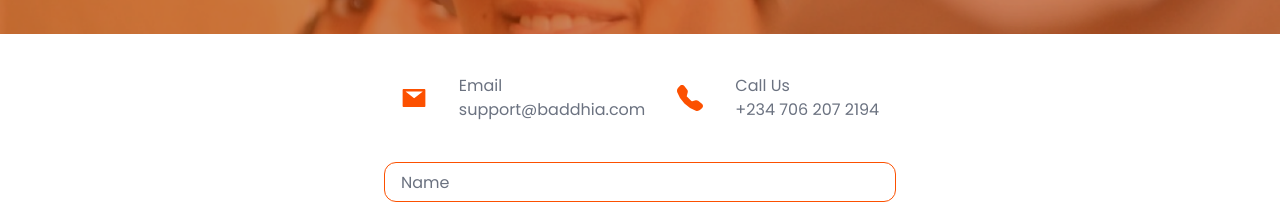
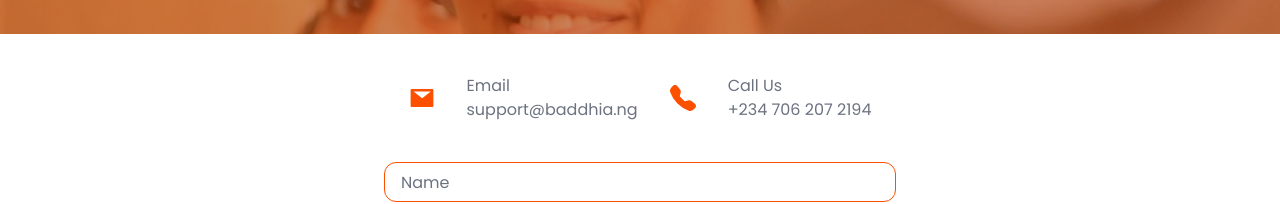
Before and after one commit to Tolutoon/baddhia, a React (Vite) app: page /support in a window 1280 px wide. Shown: the part 1286-1490 px from the top of the page. Built offline with nearby package versions, Linux system fonts and the light colour scheme.

Commit message:
in progress

```diff
--- a/src/pages/Support.jsx
+++ b/src/pages/Support.jsx
@@ -23,7 +23,7 @@ function Support() {
             <AiFillMail fontSize={26} className='text-baddhia-orange'/>
           <div className='flex flex-col text-gray-500'>
             <p>Email</p>
-            <p>support@baddhia.com</p>
+            <p>support@baddhia.ng</p>
           </div>
             <BsFillTelephoneFill fontSize={26} className='text-baddhia-orange'/>
           <div className='flex flex-col text-gray-500'>
```
